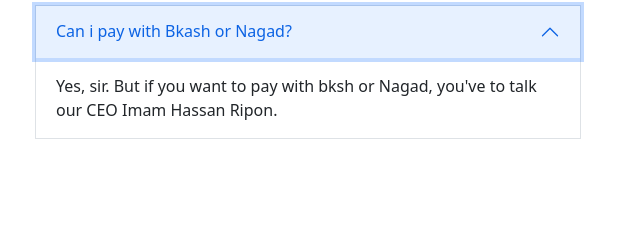
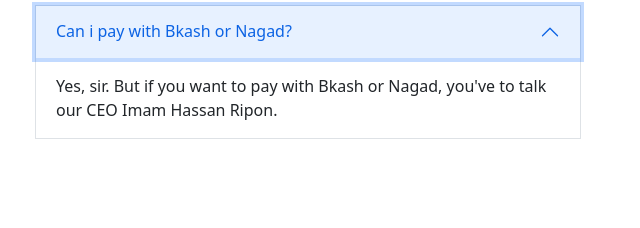
Before and after one commit to DruboSaptapan/Honda-CBR, a plain HTML site: page index.html in a window 1280 px wide. Both pictures are taken after a click on the button "Can i pay with Bkash or Nagad?". Shown: the part 2231-2459 px from the top of the page, 617-1257 px from the left. Drawn offline with nearby package versions, Linux system fonts and the light colour scheme.

Commit message:
correction

```diff
--- a/index.html
+++ b/index.html
@@ -232,7 +232,7 @@
                             </h2>
 
                             <div id="flush-collapseFive" class="accordion-collapse collapse" aria-labelledby="flush-headingFive" data-bs-parent="#accordionFlushExample">
-                                <div class="accordion-body">Yes, sir. But if you want to pay with bksh or Nagad, you've to talk our CEO Imam Hassan Ripon.</div>
+                                <div class="accordion-body">Yes, sir. But if you want to pay with Bkash or Nagad, you've to talk our CEO Imam Hassan Ripon.</div>
                             </div>
                         </div>
                     </div>
```
